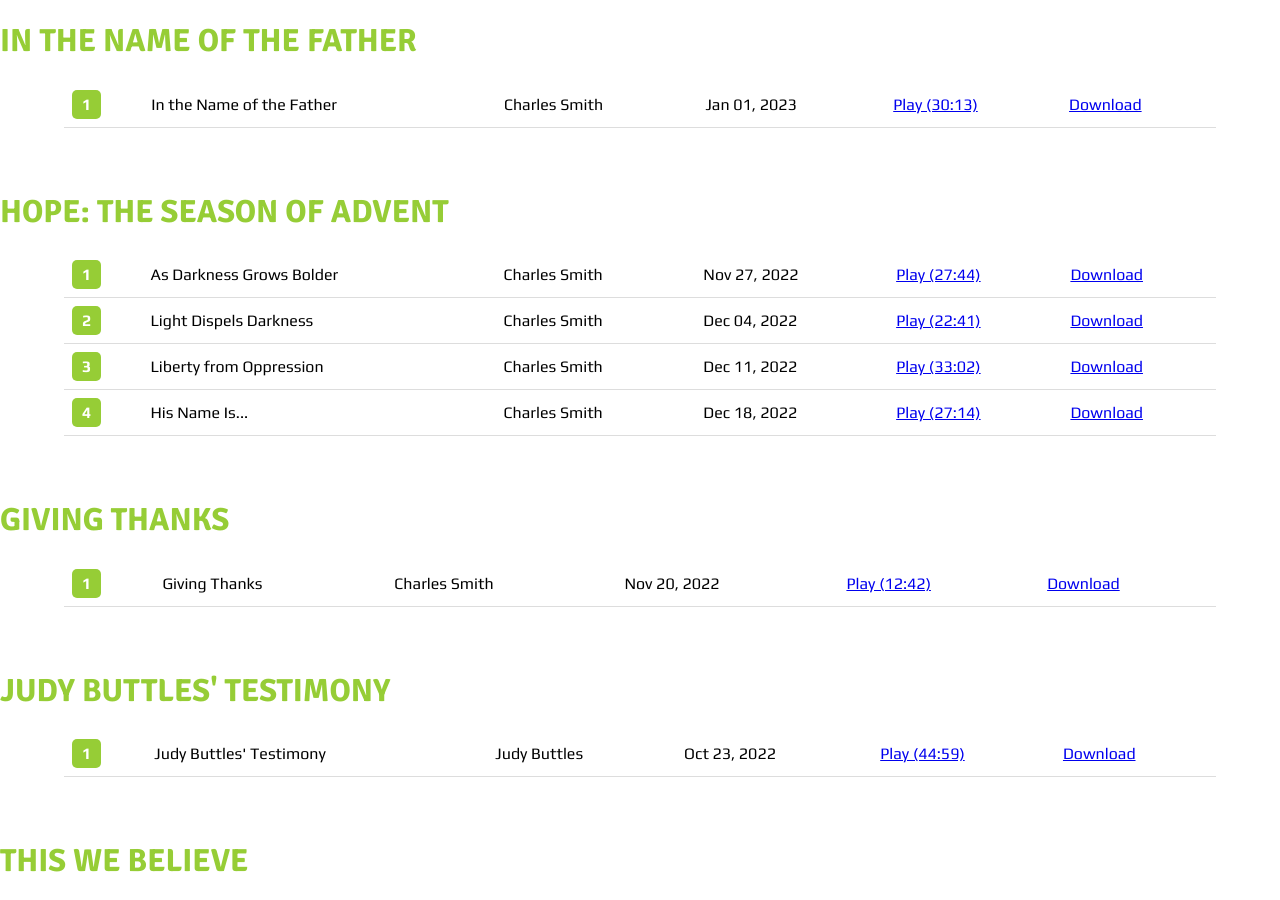
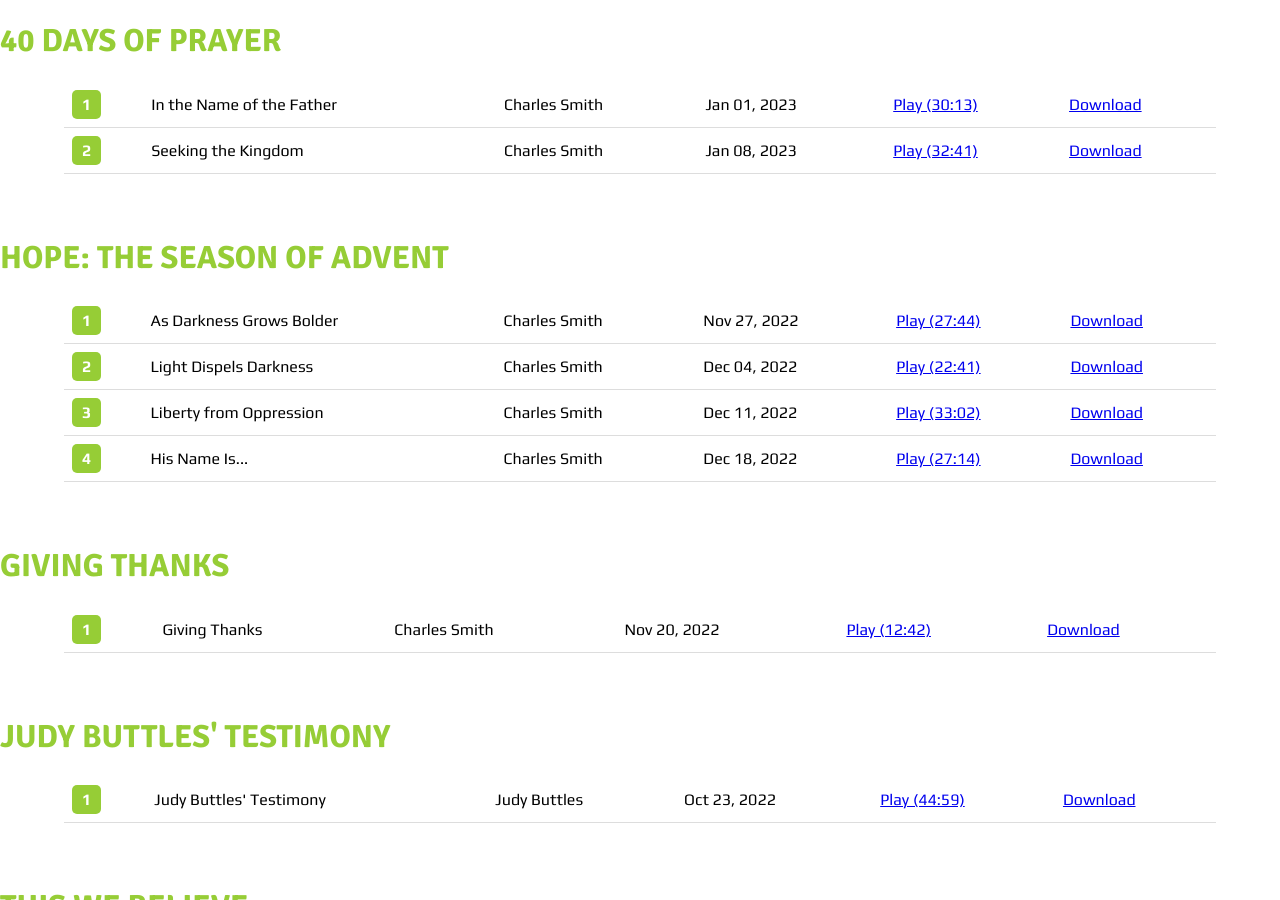
Before and after one commit to govalley/govalley.github.io, a Jekyll site: the page built from sermons.html, in a window 1280 px wide and 900 px high. Built offline with Jekyll 4.4.1, drawn with Linux system fonts in a browser that asks for light colours; some web fonts are replaced; some of the changed text lies outside the part shown.

Commit message:
Add podcast

```diff
--- a/podcast/_posts/2023-01-01-the-name-of-the-father.md
+++ b/podcast/_posts/2023-01-01-the-name-of-the-father.md
@@ -1,6 +1,6 @@
 ---
 title: "In the Name of the Father"
-category: "In the Name of the Father"
+category: "40 Days of Prayer"
 speaker: Charles Smith
 mp3: 20230101.mp3
 size: 43527875
--- /dev/null
+++ b/podcast/_posts/2023-01-08-seeking-the-kingdom.md
@@ -0,0 +1,9 @@
+---
+title: "Seeking the Kingdom"
+category: "40 Days of Prayer"
+speaker: Charles Smith
+mp3: 20230108.mp3
+size: 47069438
+duration: "32:41"
+image: logo.jpg
+---
```
